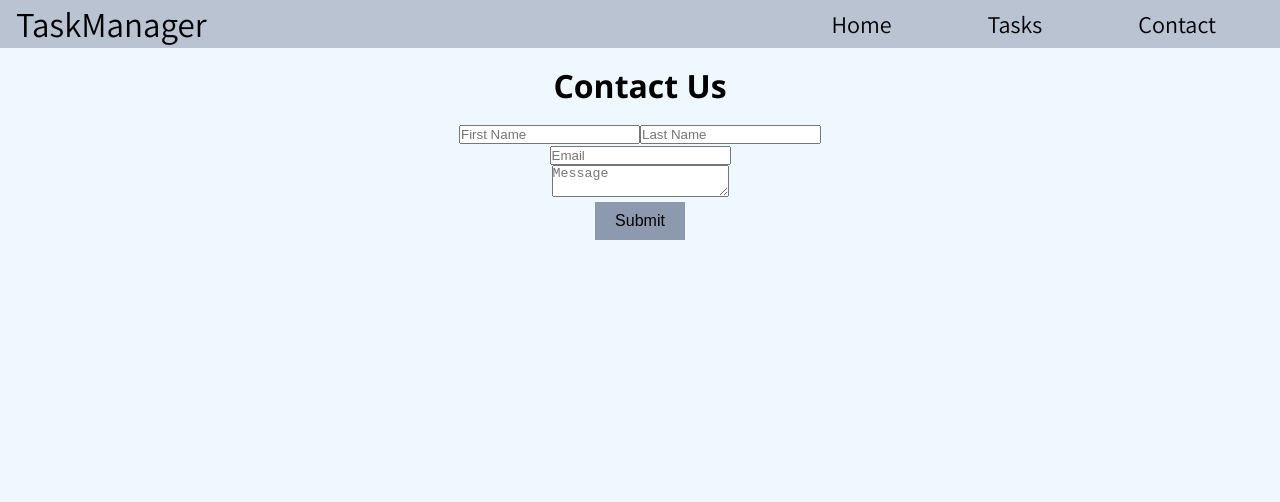
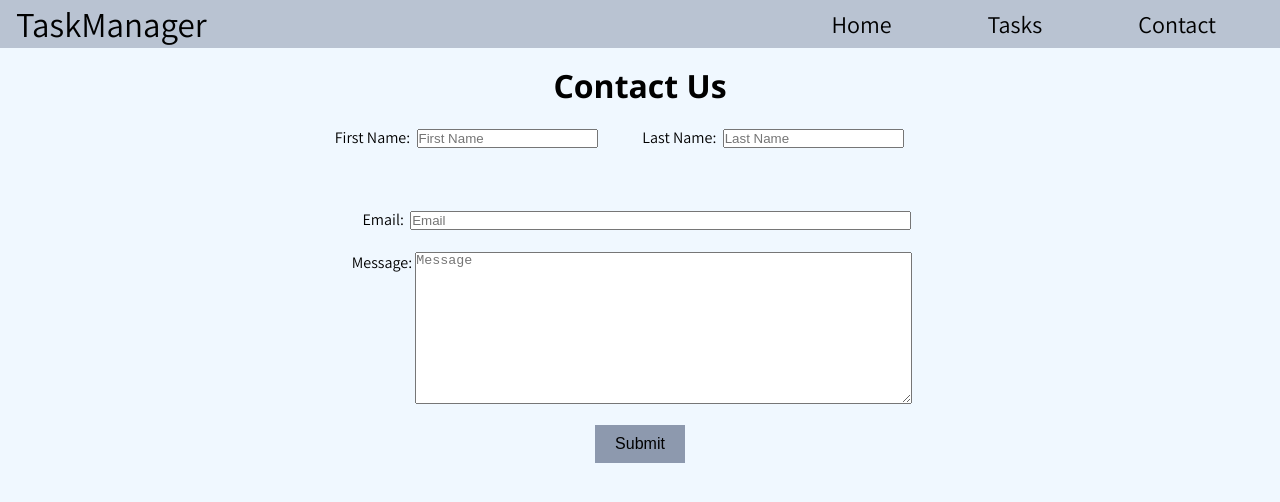
Before and after one commit to Kpeeler51/Task-Manager-Website, a React (Vite) app: page /contact in a window 1280 px wide. Shown: the top 502 px of the page. Built offline with nearby package versions, Linux system fonts and the light colour scheme.

Commit message:
contact form customization

```diff
--- /dev/null
+++ b/src/components/ContactForm/ContactForm.css
@@ -0,0 +1,20 @@
+.name-form {
+    margin: 1rem;
+}
+
+.name-field {
+    margin:0.4rem 2.6rem 2.5rem 0.4rem;
+}
+
+.mail-field {
+    margin:0.4rem;
+}
+
+.message-form {
+    margin: 1rem 2rem 1rem 1rem;
+}
+
+.message-label{
+    position:relative;
+    bottom: 136px
+}
--- a/src/components/ContactForm/ContactForm.tsx
+++ b/src/components/ContactForm/ContactForm.tsx
@@ -1,3 +1,4 @@
+import './ContactForm.css'
 import { useState, ChangeEvent, FormEvent } from 'react';
 
 interface FormData {
@@ -40,8 +41,10 @@ export default function ContactForm({ onSubmit }: ContactFormProps) {
 
   return (
     <form onSubmit={handleSubmit}>
-      <div className="nameform">
+      <div className="name-form">
+        <label> First Name:
         <input
+          className='name-field'
           type="text"
           name="firstName"
           value={formData.firstName}
@@ -49,7 +52,10 @@ export default function ContactForm({ onSubmit }: ContactFormProps) {
           placeholder="First Name"
           aria-label="First Name"
         />
+        </label>
+        <label> Last Name:
         <input
+          className='name-field'
           type="text"
           name="lastName"
           value={formData.lastName}
@@ -57,27 +63,34 @@ export default function ContactForm({ onSubmit }: ContactFormProps) {
           placeholder="Last Name"
           aria-label="Last Name"
         />
+        </label>
       </div>
-      <div className="mailform">
+      <div className="mail-form">
+        <label> Email:
         <input
+          className='mail-field'
           type="email"
           name="email"
           value={formData.email}
           onChange={handleChange}
           placeholder="Email"
           aria-label="Email"
+          size={60}
         />
+        </label>
       </div>
-      <div className="messageform">
+      <div className="message-form">
+        <label htmlFor='message' className='message-label'> Message: </label>
         <textarea
           name="message"
           value={formData.message}
           onChange={handleChange}
           placeholder="Message"
           aria-label="Message"
+          rows={10} cols={60}
         ></textarea>
       </div>
-      <button type="submit">Submit</button>
+      <button className='submit-button' type="submit">Submit</button>
     </form>
   );
 }
```
